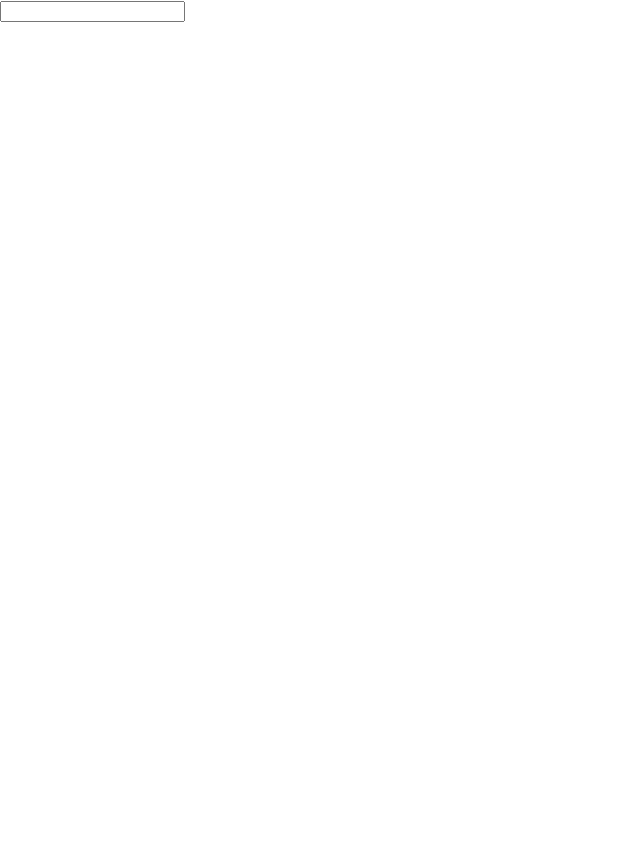
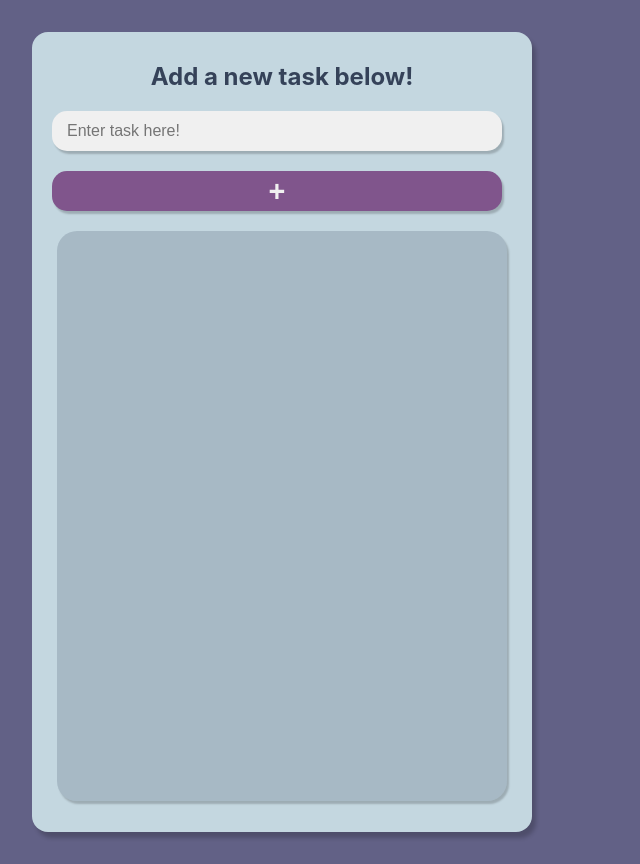
Before and after one commit to Levan-D/Scheduler-with-weather-widget, a React (Create React App) app in the folder my-app/: page / in a window 1280 px wide. Shown: the whole page, without its empty margins (0-640 px from the left). Before the commit the page ends 800 px from the top, so only its background shows below. Built offline with nearby package versions, Linux system fonts and the light colour scheme.

Commit message:
Created base up
need to add local storage

```diff
--- a/my-app/src/App.js
+++ b/my-app/src/App.js
@@ -1,13 +1,13 @@
 /** @format */
 
-import Scheduler from "./components/Scheduler"
+import Scheduler from "./components/Scheduler/Scheduler";
 
 function App() {
   return (
     <div className="App">
       <Scheduler />
     </div>
-  )
+  );
 }
 
-export default App
+export default App;
--- /dev/null
+++ b/my-app/src/Scheduler.css
@@ -0,0 +1,167 @@
+.schedulerWrapper {
+  margin: 2rem;
+  max-width: 500px;
+  height: 800px;
+  background-color: #c4d7e0;
+  border-radius: 1rem;
+  box-shadow: 4px 6px 4px 0px rgba(0, 0, 0, 0.2);
+}
+/* scrollbar */
+/* width */
+::-webkit-scrollbar {
+  width: 10px;
+}
+
+/* Track */
+::-webkit-scrollbar-track {
+  background: #b2c8df;
+}
+
+/* Handle */
+::-webkit-scrollbar-thumb {
+  background: #6e85b7;
+  border-radius: 5px;
+}
+
+/* Handle on hover */
+::-webkit-scrollbar-thumb:hover {
+  background: #445479;
+}
+/* scrollbar */
+h1 {
+  text-align: center;
+  font-size: 24px;
+  color: #354259;
+  padding: 30px 0 0 0;
+  margin: 0;
+}
+input[type="text"] {
+  box-sizing: border-box;
+  width: 450px;
+  height: 40px;
+  border-radius: 15px;
+  margin: 20px 20px 20px 20px;
+  padding: 0 15px;
+  border: none;
+  font-size: 1rem;
+  background-color: #f0f0f0;
+  color: #354259;
+  box-shadow: 2px 3px 2px 0px rgba(0, 0, 0, 0.2);
+}
+input[type="text"]:focus {
+  outline: none;
+  filter: brightness(0.98);
+}
+input[type="submit"] {
+  width: 450px;
+  height: 40px;
+  box-shadow: 2px 3px 2px 0px rgba(0, 0, 0, 0.2);
+  margin: 0 20px;
+  border-radius: 15px;
+  border: none;
+  background-color: #80558c;
+  color: #f0f0f0;
+  cursor: pointer;
+  font-size: 1.8rem;
+  font-weight: bold;
+  transition: 0.3s;
+}
+input[type="submit"]:hover {
+  filter: brightness(1.1);
+}
+input[type="submit"]:active {
+  filter: brightness(0.95);
+}
+.todoWrapper {
+  width: 450px;
+  height: 570px;
+  margin: 20px auto;
+  border-radius: 20px;
+  box-shadow: 2px 3px 2px 0px rgba(0, 0, 0, 0.2);
+  background-color: rgba(53, 66, 89, 0.2);
+  overflow-y: scroll;
+}
+.todoWrapper::-webkit-scrollbar-track {
+  background: #b2c8df;
+  border-radius: 5px;
+  margin: 0.9rem 0;
+}
+
+.todoContainer {
+  padding: 15px 20px;
+  display: flex;
+}
+.todo {
+  padding: 0 20px;
+  width: 280px;
+  min-height: 35px;
+  max-height: 250px;
+  line-height: 34px;
+  border-radius: 15px;
+  box-shadow: 2px 3px 2px 0px rgba(0, 0, 0, 0.2);
+  color: #354259;
+  overflow-y: auto;
+}
+.todo::-webkit-scrollbar-thumb {
+  width: 10px;
+  background: #80ad80;
+}
+.todo::-webkit-scrollbar-track {
+  border-radius: 5px;
+  margin: 0.5rem 0;
+  background: #b3e2b3;
+}
+.todoComplete {
+  background-color: #92ba92;
+  color: #f0f0f0;
+}
+.todoNotComplete {
+  background-color: #f0f0f0;
+  color: #354259;
+}
+
+.todoDelete {
+  margin: auto 0 auto 20px;
+  width: 55px;
+  height: 35px;
+  background-color: #ff7878;
+  color: #f0f0f0;
+  line-height: 30px;
+  border-radius: 15px;
+  box-shadow: 2px 3px 2px 0px rgba(0, 0, 0, 0.2);
+  font-size: 1.8rem;
+  font-weight: bold;
+  transition: 0.3s;
+  cursor: pointer;
+  text-align: center;
+  user-select: none;
+}
+.todoDelete:hover {
+  filter: brightness(1.1);
+}
+.todoDelete:active {
+  filter: brightness(0.95);
+}
+.todoCheck {
+  margin: auto 20px auto 0;
+  padding: auto 0;
+  width: 55px;
+  height: 35px;
+  background-color: #92ba92;
+  color: #f0f0f0;
+  line-height: 35px;
+  border-radius: 15px;
+  box-shadow: 2px 3px 2px 0px rgba(0, 0, 0, 0.2);
+  font-size: 1.4rem;
+  font-weight: bold;
+  transition: 0.3s;
+  cursor: pointer;
+  text-align: center;
+  user-select: none;
+}
+.todoCheck:hover {
+  filter: brightness(1.1);
+}
+.todoCheck:active {
+  filter: brightness(0.95);
+}
--- a/my-app/src/components/Scheduler.js
+++ /dev/null
@@ -1,56 +0,0 @@
-/** @format */
-
-import React, { useReducer, useState } from "react"
-import Todo from "./Todo"
-
-export const ACTIONS = {
-  ADD_TODO: "add-todo",
-  TOGGLE_TODO: "toggle-todo",
-  DELETE_TODO: "delete-todo",
-}
-
-function todoReducer(todos, action) {
-  switch (action.type) {
-    case ACTIONS.ADD_TODO:
-      return [...todos, newTodo(action.payload.name)]
-    case ACTIONS.TOGGLE_TODO:
-      return todos.map(x => {
-        if (x.id === action.payload.id) {
-          return { ...x, complete: !x.complete }
-        }
-        return x
-      })
-    case ACTIONS.DELETE_TODO:
-      return todos.filter(x => x.id !== action.payload.id)
-    default:
-      return todos
-  }
-}
-
-function newTodo(name) {
-  return { id: Date.now(), name: name, complete: false }
-}
-
-function Scheduler() {
-  const [todos, todoDispatch] = useReducer(todoReducer, [])
-  const [name, setName] = useState("")
-
-  function handleSubmit(e) {
-    e.preventDefault()
-    todoDispatch({ type: ACTIONS.ADD_TODO, payload: { name: name } })
-    setName("")
-  }
-  console.log(todos)
-  return (
-    <div>
-      <form onSubmit={handleSubmit}>
-        <input type="text" value={name} onChange={e => setName(e.target.value)} />
-      </form>
-      {todos.map(x => {
-        return <Todo key={x.id} todo={x} toggle={todoDispatch} />
-      })}
-    </div>
-  )
-}
-
-export default Scheduler
--- /dev/null
+++ b/my-app/src/components/Scheduler/Scheduler.js
@@ -0,0 +1,72 @@
+/** @format */
+import "../../Scheduler.css";
+import React, { useReducer, useState, useEffect } from "react";
+import Todo from "./Todo";
+
+export const ACTIONS = {
+  FETCH_TODODATA: "fetch-todoData",
+  ADD_TODO: "add-todo",
+  TOGGLE_TODO: "toggle-todo",
+  DELETE_TODO: "delete-todo",
+};
+
+function todoReducer(todos, action) {
+  switch (action.type) {
+    case ACTIONS.FETCH_TODODATA:
+    case ACTIONS.ADD_TODO:
+      return [...todos, newTodo(action.payload.name)];
+    case ACTIONS.DELETE_TODO:
+      return todos.filter((x) => x.id !== action.payload.id);
+    case ACTIONS.TOGGLE_TODO:
+      return todos.map((x) => {
+        if (x.id === action.payload.id) {
+          return { ...x, complete: !x.complete };
+        }
+        return x;
+      });
+    default:
+      return todos;
+  }
+}
+
+function newTodo(name) {
+  return { id: Date.now(), name: name, complete: false };
+}
+
+function Scheduler() {
+  const [todos, todoDispatch] = useReducer(todoReducer, "");
+  const [name, setName] = useState("");
+
+  function handleSubmit(e) {
+    e.preventDefault();
+    todoDispatch({
+      type: ACTIONS.ADD_TODO,
+      payload: { name: name },
+    });
+    setName("");
+  }
+
+  return (
+    <div className="schedulerWrapper">
+      <h1>Add a new task below!</h1>
+      <form onSubmit={handleSubmit}>
+        <input
+          type="text"
+          required
+          placeholder="Enter task here!"
+          value={name}
+          onChange={(e) => setName(e.target.value)}
+        />
+        <input type="submit" value="+" />
+      </form>
+      <div className="todoWrapper">
+        {typeof todos === "object" &&
+          todos.map((x) => {
+            return <Todo key={x.id} todo={x} toggle={todoDispatch} />;
+          })}
+      </div>
+    </div>
+  );
+}
+
+export default Scheduler;
--- /dev/null
+++ b/my-app/src/components/Scheduler/Todo.js
@@ -0,0 +1,33 @@
+/** @format */
+import { ACTIONS } from "./Scheduler";
+
+function Todo({ todo, toggle, pushData }) {
+  return (
+    <div className="todoContainer">
+      <div
+        className="todoCheck"
+        onClick={() => {
+          toggle({ type: ACTIONS.TOGGLE_TODO, payload: { id: todo.id } });
+        }}
+      >
+        &#10004;
+      </div>
+      <div
+        className={`todo ${todo.complete ? "todoComplete" : "todoNotComplete"}`}
+      >
+        {todo.name}
+      </div>
+
+      <div
+        className="todoDelete"
+        onClick={() => {
+          toggle({ type: ACTIONS.DELETE_TODO, payload: { id: todo.id } });
+        }}
+      >
+        &#8211;
+      </div>
+    </div>
+  );
+}
+
+export default Todo;
--- a/my-app/src/components/Todo.js
+++ /dev/null
@@ -1,26 +0,0 @@
-/** @format */
-import { ACTIONS } from "./Scheduler"
-
-function Todo({ todo, toggle }) {
-  return (
-    <div>
-      <span style={{ color: todo.complete ? "grey" : "red" }}>{todo.name}</span>
-      <button
-        onClick={() => {
-          toggle({ type: ACTIONS.TOGGLE_TODO, payload: { id: todo.id } })
-        }}
-      >
-        Toggle
-      </button>
-      <button
-        onClick={() => {
-          toggle({ type: ACTIONS.DELETE_TODO, payload: { id: todo.id } })
-        }}
-      >
-        Delete
-      </button>
-    </div>
-  )
-}
-
-export default Todo
--- a/my-app/src/index.css
+++ b/my-app/src/index.css
@@ -2,8 +2,12 @@
 
 body {
   margin: 0;
-  font-family: -apple-system, BlinkMacSystemFont, "Segoe UI", "Roboto", "Oxygen", "Ubuntu",
-    "Cantarell", "Fira Sans", "Droid Sans", "Helvetica Neue", sans-serif;
+  padding: 0;
+  box-sizing: border-box;
+  font-family: -apple-system, BlinkMacSystemFont, "Segoe UI", "Roboto", "Oxygen",
+    "Ubuntu", "Cantarell", "Fira Sans", "Droid Sans", "Helvetica Neue",
+    sans-serif;
   -webkit-font-smoothing: antialiased;
   -moz-osx-font-smoothing: grayscale;
+  background-color: rgb(98, 97, 134);
 }
```
